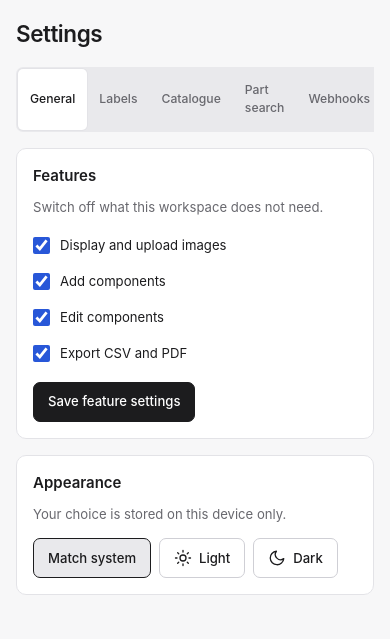
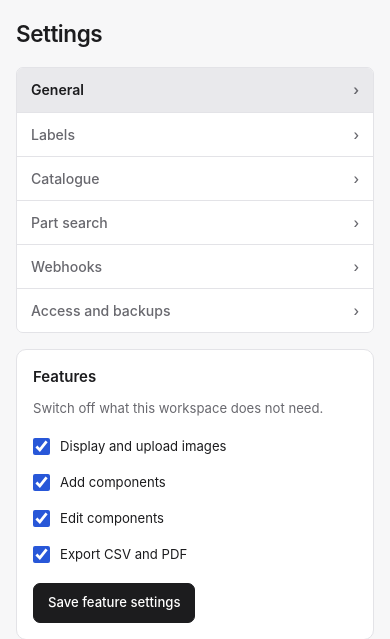
Before and after one commit to alankey-dev/tally, a Flask app: page /settings in a window 390 px wide. Shown: the part 57-696 px from the top of the page. Run offline with Flask 3, Linux system fonts and the light colour scheme; data comes from the database, SQL or seed files in the repository; data that the repository does not hold is empty.

Commit message:
Stack settings navigation as a tappable list on small screens
Co-Authored-By: Claude Sonnet 5.5 <noreply@anthropic.com>
Claude-Session: https://claude.ai/code/session_017rwjAmZtnGPzsku1rkEGWa

```diff
--- a/static/app.css
+++ b/static/app.css
@@ -429,7 +429,14 @@ td .inline-qty { justify-content: flex-end; }
 .report-card p { color: var(--text-2); font-size: .875rem; }
 .report-card .button-group { flex: 0 0 auto; }
 .button-group { display: flex; flex-wrap: wrap; gap: 8px; }
-.settings-nav { margin-bottom: 16px; overflow-x: auto; }
+.settings-nav { margin-bottom: 16px; }
+@media (max-width: 640px) {
+  .settings-nav .segmented { display: flex; flex-direction: column; width: 100%; padding: 0; background: none; border: 1px solid var(--border); border-radius: var(--radius-sm); overflow: hidden; }
+  .settings-nav .segmented a { min-height: 44px; padding: 8px 14px; border-radius: 0; font-size: .9375rem; background: var(--surface); }
+  .settings-nav .segmented a + a { border-top: 1px solid var(--border); }
+  .settings-nav .segmented a::after { content: "\203A"; margin-left: auto; color: var(--text-2); }
+  .settings-nav .segmented a[aria-current="true"] { background: var(--surface-3); box-shadow: none; font-weight: 600; }
+}
 .settings-page { max-width: 640px; }
 .settings-grid { display: grid; grid-template-columns: repeat(2, minmax(0, 1fr)); gap: 16px; align-items: start; }
 .settings-grid h2 { margin-bottom: 2px; }
```
